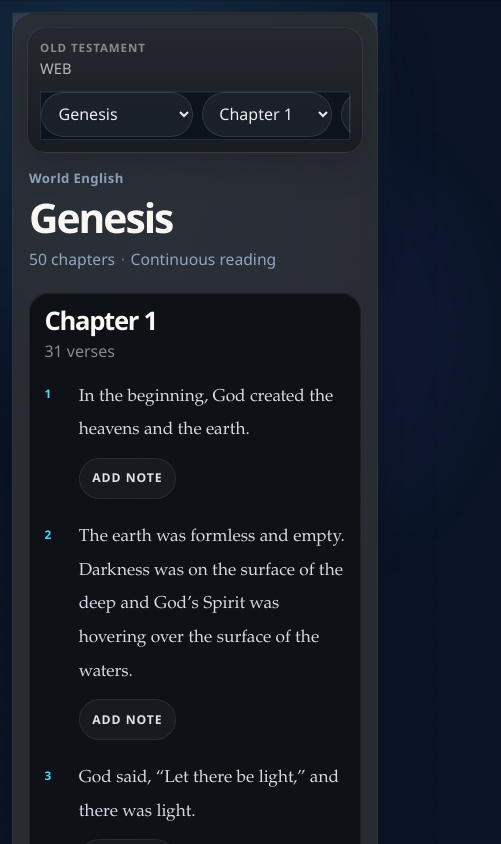
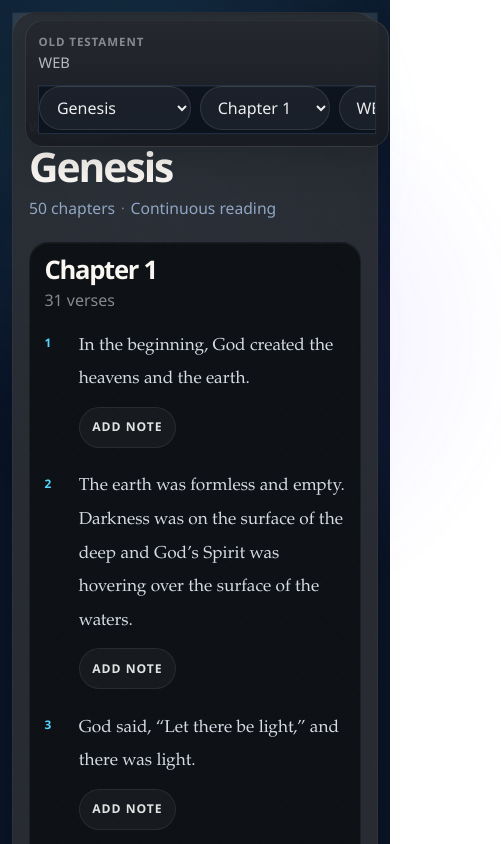
Before and after one commit to carldevhenderliter/BibleReader, a Next.js app: page /read/genesis in a window 390 px wide. Shown: the top 844 px of the page, 501 px wide, since content can reach past the window. Built offline with nearby package versions, Linux system fonts and the light colour scheme.

Commit message:
Tighten mobile reader viewport behavior

```diff
--- a/app/globals.css
+++ b/app/globals.css
@@ -47,6 +47,8 @@
 
 html {
   min-height: 100%;
+  width: 100%;
+  overflow-x: clip;
   -webkit-text-size-adjust: 100%;
   background:
     radial-gradient(circle at 15% 20%, rgba(85, 214, 255, 0.16), transparent 22rem),
@@ -56,8 +58,10 @@ html {
 
 body {
   margin: 0;
+  width: 100%;
+  max-width: 100%;
   min-height: 100vh;
-  overflow-x: hidden;
+  overflow-x: clip;
   color: var(--text);
   font-family: var(--reader-ui-font);
   background: transparent;
@@ -137,6 +141,8 @@ select {
 .site-shell {
   position: relative;
   z-index: 1;
+  width: 100%;
+  max-width: 100%;
   min-height: 100vh;
   padding:
     max(1rem, env(safe-area-inset-top))
@@ -232,6 +238,7 @@ select {
 }
 
 .site-main {
+  width: 100%;
   max-width: 78rem;
   margin: 0 auto;
 }
@@ -239,6 +246,8 @@ select {
 .page-stack,
 .reader-shell {
   display: grid;
+  width: 100%;
+  max-width: 100%;
   gap: 1.15rem;
 }
 
@@ -580,16 +589,19 @@ select {
 
 .reader-card {
   padding: 1.2rem;
+  max-width: 100%;
 }
 
 .reader-topline {
   display: grid;
   gap: 1rem;
   margin-bottom: 1.25rem;
+  max-width: 100%;
 }
 
 .reader-reading-card {
   overflow: visible;
+  max-width: 100%;
   background: linear-gradient(
     180deg,
     rgba(27, 30, 35, calc(0.82 + (var(--reader-surface-depth) - 0.8) * 0.08)),
@@ -614,6 +626,8 @@ select {
   z-index: 12;
   display: grid;
   gap: 0.8rem;
+  width: 100%;
+  max-width: 100%;
   padding: 0.8rem 0.9rem;
   margin: -0.15rem -0.15rem 0;
   border: 1px solid rgba(255, 255, 255, 0.09);
@@ -690,14 +704,18 @@ select {
 .reader-controls {
   position: relative;
   min-width: 0;
+  width: 100%;
+  max-width: 100%;
 }
 
 .reader-controls-scroller {
   display: flex;
   align-items: center;
   gap: 0.55rem;
+  width: 100%;
   min-width: 0;
   overflow-x: auto;
+  overscroll-behavior-x: contain;
   padding-bottom: 0.15rem;
   scrollbar-width: none;
 }
@@ -794,6 +812,7 @@ select {
 .reading-surface {
   padding: 1.3rem;
   width: min(100%, calc(var(--reader-content-width) + 4rem));
+  max-width: 100%;
   margin: 0 auto;
   border-radius: 1.7rem;
   background:
@@ -1292,7 +1311,12 @@ select {
   }
 
   .reader-toolbar {
-    top: calc(env(safe-area-inset-top) + 0.4rem);
+    position: fixed;
+    top: max(0.45rem, env(safe-area-inset-top));
+    left: max(0.75rem, env(safe-area-inset-left));
+    right: max(0.75rem, env(safe-area-inset-right));
+    z-index: 40;
+    margin: 0;
     padding: 0.78rem;
     border-radius: 1.15rem;
   }
@@ -1300,6 +1324,10 @@ select {
   .reader-controls-scroller {
     margin-right: -0.15rem;
     padding-right: 0.15rem;
+  }
+
+  .reader-topline {
+    padding-top: 5.5rem;
   }
 
   .control-group select,
```
